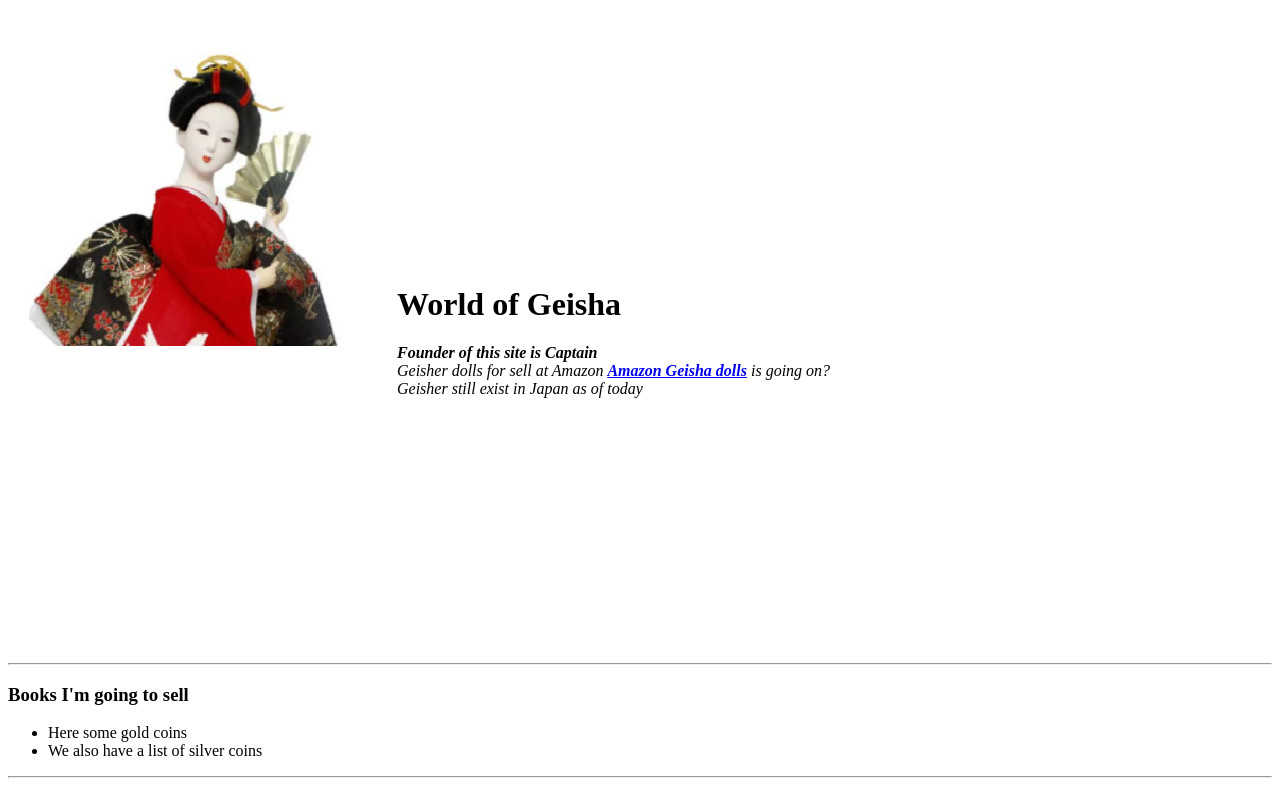
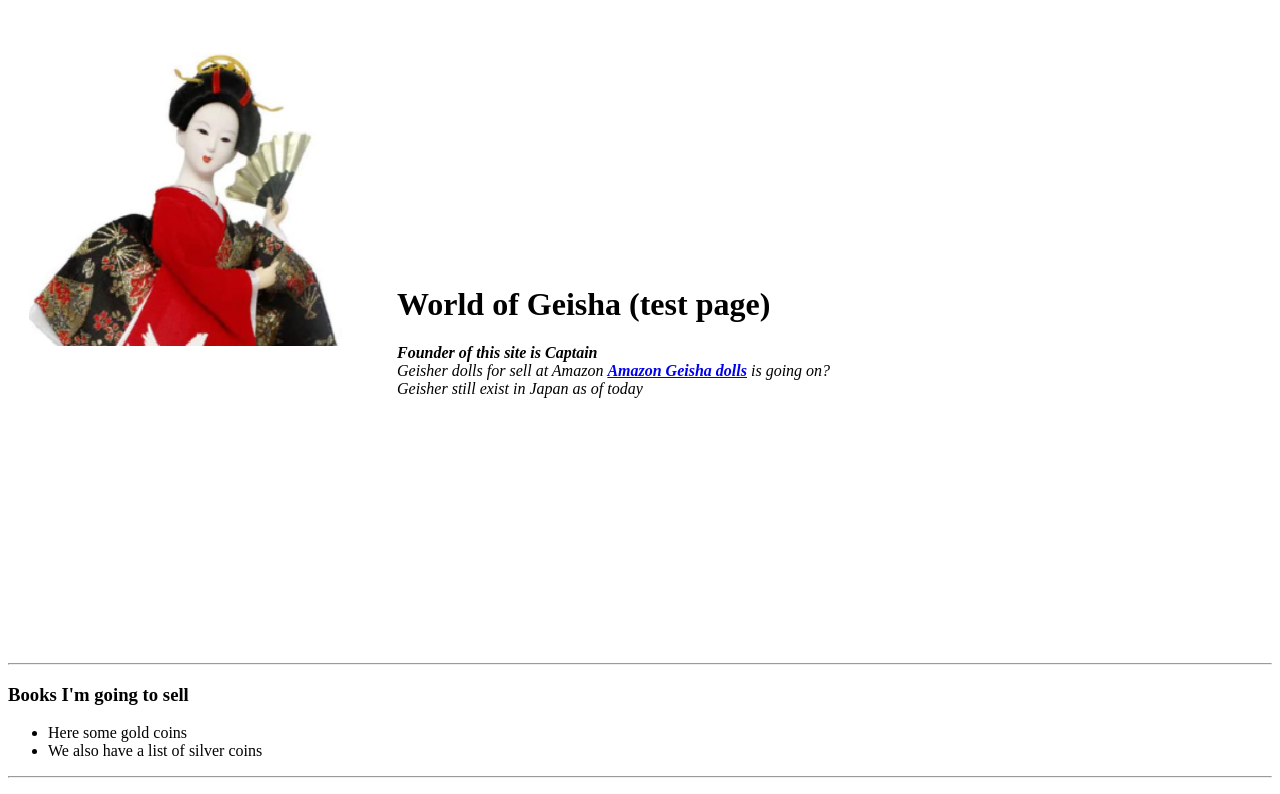
Before and after one commit to Luckiephan/cv, a plain HTML site: page index.html in a window 1280 px wide. Shown: the top 794 px of the page. Drawn offline with Linux system fonts and the light colour scheme.

Commit message:
Update index.html

```diff
--- a/index.html
+++ b/index.html
@@ -10,7 +10,7 @@
   <table cellspacing="20">
     <tr>
       <td><img src="geisha.png" alt="Gods"></td>
-      <td>  <h1>World of Geisha</h1>
+      <td>  <h1>World of Geisha (test page)</h1>
         <i><b>Founder of this site is Captain</i></b><br>
         <em>Geisher dolls for sell at Amazon <strong> <a href="https://www.amazon.com/s?k=geisha+doll&crid=QF102YWWDHYW&sprefix=geisha+dol%2Caps%2C152&ref=nb_sb_ss_ts-a-p_1_10">Amazon Geisha dolls</a> </strong> is going on? </em><br>
         <em>Geisher still exist in Japan as of today</em>
```
